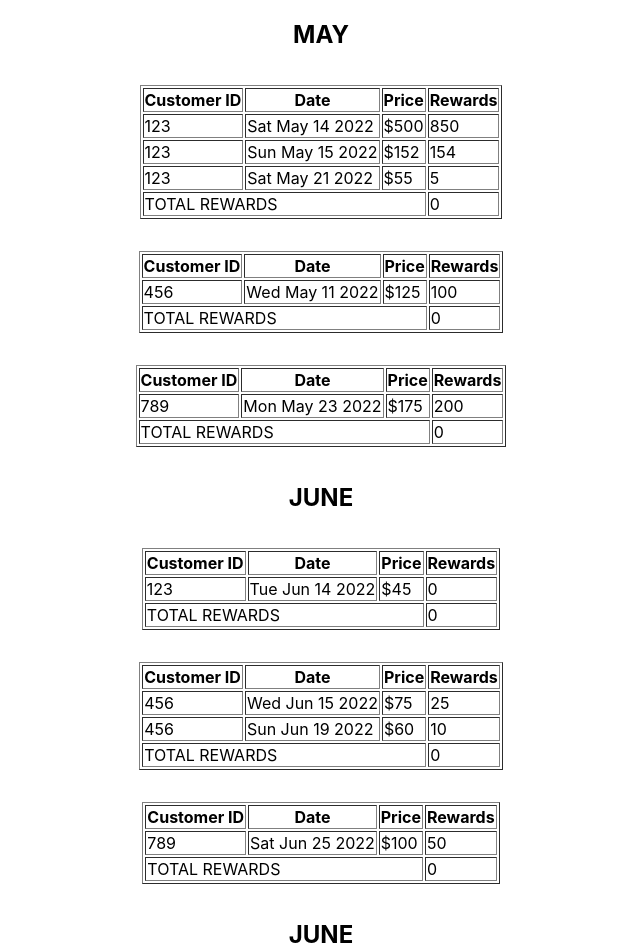
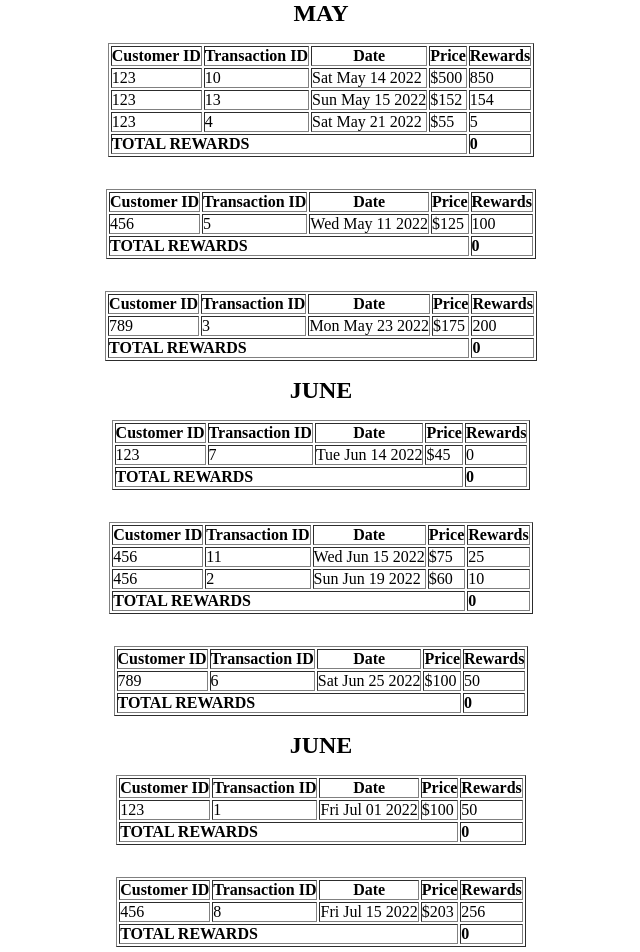
Before and after one commit to jipark92/charter-oa, a React (Create React App) app: page / in a window 1280 px wide. Shown: the top 952 px of the page, without its empty margins (319-959 px from the left). Built offline with nearby package versions, Linux system fonts and the light colour scheme.

Commit message:
style css

```diff
--- a/src/App.js
+++ b/src/App.js
@@ -1,4 +1,4 @@
-import './css//App.css';
+import './css/App.css';
 import MayMonthTable from './components/MayMonthTable';
 import JuneMonthTable from './components/JuneMonthTable';
 import JulyMonthTable from './components/JulyMonthTable';
@@ -57,7 +57,7 @@ function App() {
           <JulyMonthTable
             sortedJulyTable={sortedJulyTable}
           />
-        </section> : "loading"}
+        </section> : <p>LOADING DATA......</p>}
     </div>
   );
 }
--- a/src/components/JulyMonthTable.js
+++ b/src/components/JulyMonthTable.js
@@ -9,6 +9,7 @@ export default function JulyMonthTable({ sortedJulyTable }) {
                 <thead>
                     <tr>
                         <th>Customer ID</th>
+                        <th>Transaction ID</th>
                         <th>Date</th>
                         <th>Price</th>
                         <th>Rewards</th>
@@ -20,6 +21,7 @@ export default function JulyMonthTable({ sortedJulyTable }) {
                             return (
                                 <tr key={i}>
                                     <td>{data.customerID}</td>
+                                    <td>{data.transactionID}</td>
                                     <td>{data.purchasedDate}</td>
                                     <td>${data.price}</td>
                                     <td>{data.rewardPoints}</td>
@@ -28,8 +30,8 @@ export default function JulyMonthTable({ sortedJulyTable }) {
                         }
                     })}
                     <tr>
-                        <td colSpan="3">TOTAL REWARDS</td>
-                        <td>0</td>
+                        <td colSpan="4"><b>TOTAL REWARDS</b></td>
+                        <td><b>0</b></td>
                     </tr>
                 </tbody>
             </table>
@@ -39,6 +41,7 @@ export default function JulyMonthTable({ sortedJulyTable }) {
                 <thead>
                     <tr>
                         <th>Customer ID</th>
+                        <th>Transaction ID</th>
                         <th>Date</th>
                         <th>Price</th>
                         <th>Rewards</th>
@@ -50,6 +53,7 @@ export default function JulyMonthTable({ sortedJulyTable }) {
                             return (
                                 <tr key={i}>
                                     <td>{data.customerID}</td>
+                                    <td>{data.transactionID}</td>
                                     <td>{data.purchasedDate}</td>
                                     <td>${data.price}</td>
                                     <td>{data.rewardPoints}</td>
@@ -58,8 +62,8 @@ export default function JulyMonthTable({ sortedJulyTable }) {
                         }
                     })}
                     <tr>
-                        <td colSpan="3">TOTAL REWARDS</td>
-                        <td>0</td>
+                        <td colSpan="4"><b>TOTAL REWARDS</b></td>
+                        <td><b>0</b></td>
                     </tr>
                 </tbody>
             </table>
@@ -69,6 +73,7 @@ export default function JulyMonthTable({ sortedJulyTable }) {
                 <thead>
                     <tr>
                         <th>Customer ID</th>
+                        <th>Transaction ID</th>
                         <th>Date</th>
                         <th>Price</th>
                         <th>Rewards</th>
@@ -80,6 +85,7 @@ export default function JulyMonthTable({ sortedJulyTable }) {
                             return (
                                 <tr key={i}>
                                     <td>{data.customerID}</td>
+                                    <td>{data.transactionID}</td>
                                     <td>{data.purchasedDate}</td>
                                     <td>${data.price}</td>
                                     <td>{data.rewardPoints}</td>
@@ -88,8 +94,8 @@ export default function JulyMonthTable({ sortedJulyTable }) {
                         }
                     })}
                     <tr>
-                        <td colSpan="3">TOTAL REWARDS</td>
-                        <td>0</td>
+                        <td colSpan="4"><b>TOTAL REWARDS</b></td>
+                        <td><b>0</b></td>
                     </tr>
                 </tbody>
             </table>
--- a/src/components/JuneMonthTable.js
+++ b/src/components/JuneMonthTable.js
@@ -9,6 +9,7 @@ export default function JuneMonthTable({ sortedJuneTable }) {
                 <thead>
                     <tr>
                         <th>Customer ID</th>
+                        <th>Transaction ID</th>
                         <th>Date</th>
                         <th>Price</th>
                         <th>Rewards</th>
@@ -20,6 +21,7 @@ export default function JuneMonthTable({ sortedJuneTable }) {
                             return (
                                 <tr key={i}>
                                     <td>{data.customerID}</td>
+                                    <td>{data.transactionID}</td>
                                     <td>{data.purchasedDate}</td>
                                     <td>${data.price}</td>
                                     <td>{data.rewardPoints}</td>
@@ -28,8 +30,8 @@ export default function JuneMonthTable({ sortedJuneTable }) {
                         }
                     })}
                     <tr>
-                        <td colSpan="3">TOTAL REWARDS</td>
-                        <td>0</td>
+                        <td colSpan="4"><b>TOTAL REWARDS</b></td>
+                        <td><b>0</b></td>
                     </tr>
                 </tbody>
             </table>
@@ -39,6 +41,7 @@ export default function JuneMonthTable({ sortedJuneTable }) {
                 <thead>
                     <tr>
                         <th>Customer ID</th>
+                        <th>Transaction ID</th>
                         <th>Date</th>
                         <th>Price</th>
                         <th>Rewards</th>
@@ -50,6 +53,7 @@ export default function JuneMonthTable({ sortedJuneTable }) {
                             return (
                                 <tr key={i}>
                                     <td>{data.customerID}</td>
+                                    <td>{data.transactionID}</td>
                                     <td>{data.purchasedDate}</td>
                                     <td>${data.price}</td>
                                     <td>{data.rewardPoints}</td>
@@ -58,8 +62,8 @@ export default function JuneMonthTable({ sortedJuneTable }) {
                         }
                     })}
                     <tr>
-                        <td colSpan="3">TOTAL REWARDS</td>
-                        <td>0</td>
+                        <td colSpan="4"><b>TOTAL REWARDS</b></td>
+                        <td><b>0</b></td>
                     </tr>
                 </tbody>
             </table>
@@ -69,6 +73,7 @@ export default function JuneMonthTable({ sortedJuneTable }) {
                 <thead>
                     <tr>
                         <th>Customer ID</th>
+                        <th>Transaction ID</th>
                         <th>Date</th>
                         <th>Price</th>
                         <th>Rewards</th>
@@ -80,6 +85,7 @@ export default function JuneMonthTable({ sortedJuneTable }) {
                             return (
                                 <tr key={i}>
                                     <td>{data.customerID}</td>
+                                    <td>{data.transactionID}</td>
                                     <td>{data.purchasedDate}</td>
                                     <td>${data.price}</td>
                                     <td>{data.rewardPoints}</td>
@@ -88,8 +94,8 @@ export default function JuneMonthTable({ sortedJuneTable }) {
                         }
                     })}
                     <tr>
-                        <td colSpan="3">TOTAL REWARDS</td>
-                        <td>0</td>
+                        <td colSpan="4"><b>TOTAL REWARDS</b></td>
+                        <td><b>0</b></td>
                     </tr>
                 </tbody>
             </table>
--- a/src/components/MayMonthTable.js
+++ b/src/components/MayMonthTable.js
@@ -9,6 +9,7 @@ export default function MayMonthTable({ sortedMayTable }) {
                 <thead>
                     <tr>
                         <th>Customer ID</th>
+                        <th>Transaction ID</th>
                         <th>Date</th>
                         <th>Price</th>
                         <th>Rewards</th>
@@ -20,6 +21,7 @@ export default function MayMonthTable({ sortedMayTable }) {
                             return (
                                 <tr key={i}>
                                     <td>{data.customerID}</td>
+                                    <td>{data.transactionID}</td>
                                     <td>{data.purchasedDate}</td>
                                     <td>${data.price}</td>
                                     <td>{data.rewardPoints}</td>
@@ -28,8 +30,8 @@ export default function MayMonthTable({ sortedMayTable }) {
                         }
                     })}
                     <tr>
-                        <td colSpan="3">TOTAL REWARDS</td>
-                        <td>0</td>
+                        <td colSpan="4"><b>TOTAL REWARDS</b></td>
+                        <td><b>0</b></td>
                     </tr>
                 </tbody>
             </table>
@@ -39,6 +41,7 @@ export default function MayMonthTable({ sortedMayTable }) {
                 <thead>
                     <tr>
                         <th>Customer ID</th>
+                        <th>Transaction ID</th>
                         <th>Date</th>
                         <th>Price</th>
                         <th>Rewards</th>
@@ -50,6 +53,7 @@ export default function MayMonthTable({ sortedMayTable }) {
                             return (
                                 <tr key={i}>
                                     <td>{data.customerID}</td>
+                                    <td>{data.transactionID}</td>
                                     <td>{data.purchasedDate}</td>
                                     <td>${data.price}</td>
                                     <td>{data.rewardPoints}</td>
@@ -58,8 +62,8 @@ export default function MayMonthTable({ sortedMayTable }) {
                         }
                     })}
                     <tr>
-                        <td colSpan="3">TOTAL REWARDS</td>
-                        <td>0</td>
+                        <td colSpan="4"><b>TOTAL REWARDS</b></td>
+                        <td><b>0</b></td>
                     </tr>
                 </tbody>
             </table>
@@ -69,6 +73,7 @@ export default function MayMonthTable({ sortedMayTable }) {
                 <thead>
                     <tr>
                         <th>Customer ID</th>
+                        <th>Transaction ID</th>
                         <th>Date</th>
                         <th>Price</th>
                         <th>Rewards</th>
@@ -80,6 +85,7 @@ export default function MayMonthTable({ sortedMayTable }) {
                             return (
                                 <tr key={i}>
                                     <td>{data.customerID}</td>
+                                    <td>{data.transactionID}</td>
                                     <td>{data.purchasedDate}</td>
                                     <td>${data.price}</td>
                                     <td>{data.rewardPoints}</td>
@@ -88,8 +94,8 @@ export default function MayMonthTable({ sortedMayTable }) {
                         }
                     })}
                     <tr>
-                        <td colSpan="3">TOTAL REWARDS</td>
-                        <td>0</td>
+                        <td colSpan="4"><b>TOTAL REWARDS</b></td>
+                        <td><b>0</b></td>
                     </tr>
                 </tbody>
             </table>
--- a/src/css/App.css
+++ b/src/css/App.css
@@ -8,3 +8,12 @@ div {
 table {
   margin: 1rem;
 }
+
+p {
+  display: flex;
+  flex-direction: column;
+  justify-content: center;
+  align-items: center;
+
+  height: 100vh;
+}
--- /dev/null
+++ b/src/css/index.css
@@ -0,0 +1,5 @@
+* {
+  box-sizing: border-box;
+  margin: 0;
+  padding: 0;
+}
--- a/src/index.css
+++ /dev/null
@@ -1,13 +0,0 @@
-body {
-  margin: 0;
-  font-family: -apple-system, BlinkMacSystemFont, 'Segoe UI', 'Roboto', 'Oxygen',
-    'Ubuntu', 'Cantarell', 'Fira Sans', 'Droid Sans', 'Helvetica Neue',
-    sans-serif;
-  -webkit-font-smoothing: antialiased;
-  -moz-osx-font-smoothing: grayscale;
-}
-
-code {
-  font-family: source-code-pro, Menlo, Monaco, Consolas, 'Courier New',
-    monospace;
-}
--- a/src/index.js
+++ b/src/index.js
@@ -1,17 +1,11 @@
 import React from 'react';
 import ReactDOM from 'react-dom/client';
-import './index.css';
+import './css/index.css';
 import App from './App';
-import reportWebVitals from './reportWebVitals';
 
 const root = ReactDOM.createRoot(document.getElementById('root'));
 root.render(
-  // <React.StrictMode>
-  <App />
-  // </React.StrictMode>
+  <React.StrictMode>
+    <App />
+  </React.StrictMode>
 );
-
-// If you want to start measuring performance in your app, pass a function
-// to log results (for example: reportWebVitals(console.log))
-// or send to an analytics endpoint. Learn more: https://bit.ly/CRA-vitals
-reportWebVitals();
--- a/src/reportWebVitals.js
+++ /dev/null
@@ -1,13 +0,0 @@
-const reportWebVitals = onPerfEntry => {
-  if (onPerfEntry && onPerfEntry instanceof Function) {
-    import('web-vitals').then(({ getCLS, getFID, getFCP, getLCP, getTTFB }) => {
-      getCLS(onPerfEntry);
-      getFID(onPerfEntry);
-      getFCP(onPerfEntry);
-      getLCP(onPerfEntry);
-      getTTFB(onPerfEntry);
-    });
-  }
-};
-
-export default reportWebVitals;
```
Also changed, not shown: src/mockdata/transactionMockData.js (+13 -13 lines), src/setupTests.js (deleted, +0 -5 lines), src/logo.svg (deleted), 1 other file (tests, documents, lock files or other folders).
